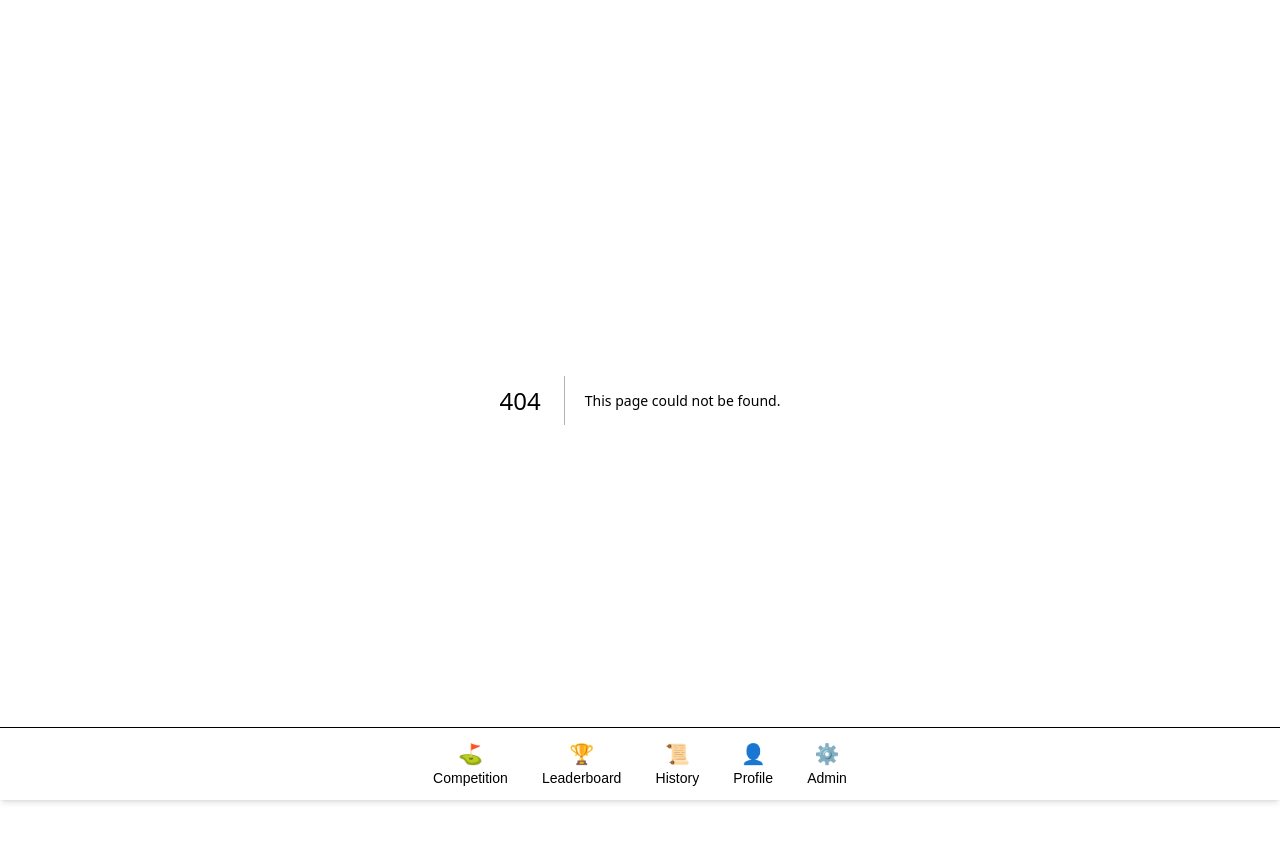
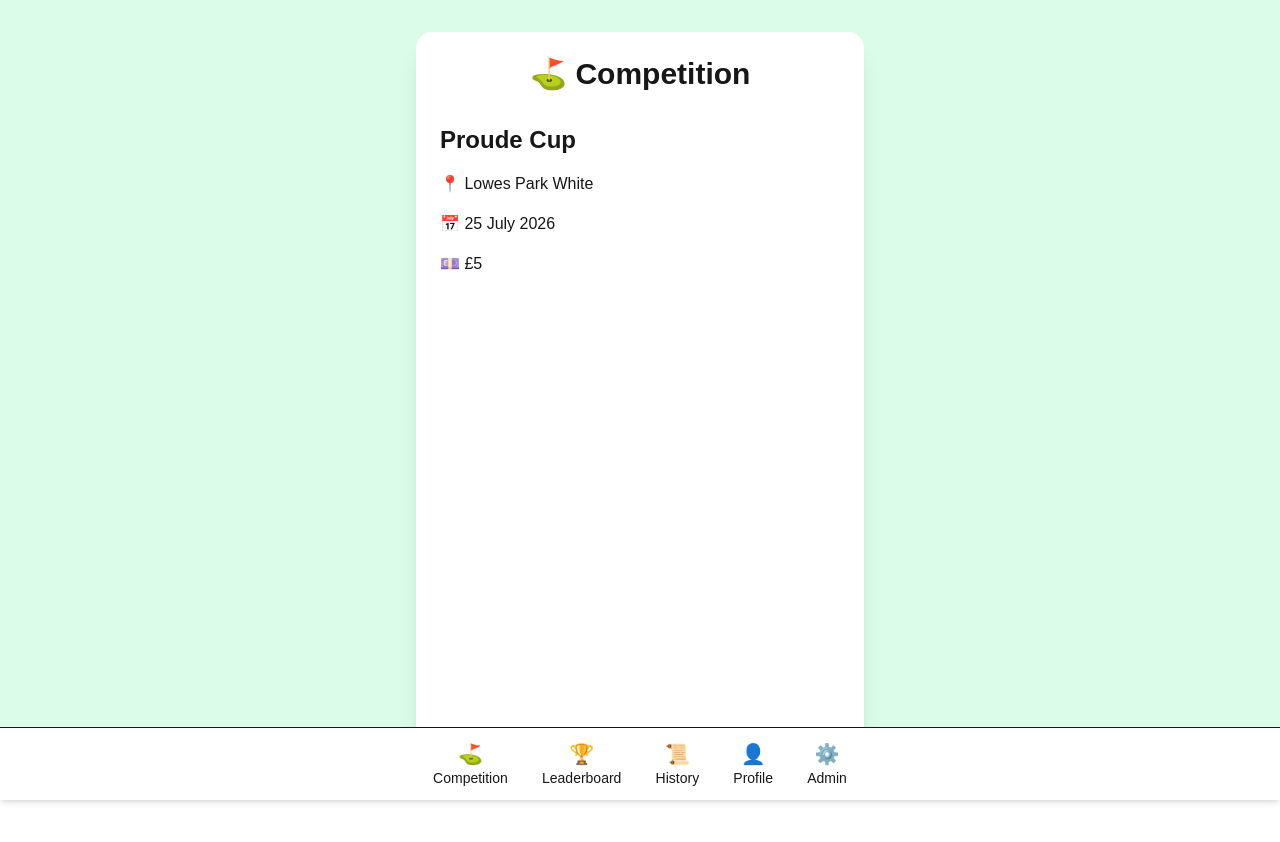
Before and after one commit to stuarthall81/lp5, a Next.js app: page /competition/2026-proude-cup in a window 1280 px wide. Before the commit this address had no page. Shown: the top 842 px of the page. Built offline with nearby package versions, Linux system fonts and the light colour scheme.

Commit message:
Add dynamic competition pages and refactor data structure

```diff
--- /dev/null
+++ b/app/competition/[id]/page.tsx
@@ -0,0 +1,61 @@
+import { competitions } from "@/data/competitions";
+
+type CompetitionPageProps = {
+  params: Promise<{
+    id: string;
+  }>;
+};
+
+export default async function CompetitionPage({
+  params,
+}: CompetitionPageProps) {
+  const { id } = await params;
+
+  const competition = competitions.find(
+    (c) => c.id === id
+  );
+
+  if (!competition) {
+    return (
+      <main className="min-h-screen bg-green-100 flex justify-center px-4 py-8">
+        <div className="w-full max-w-md bg-white rounded-2xl shadow-xl p-6">
+          <h1 className="text-2xl font-bold text-red-600">
+            Competition not found
+          </h1>
+
+          <p className="mt-4">
+            No competition exists with ID:
+          </p>
+
+          <p className="font-semibold mt-2">{id}</p>
+        </div>
+      </main>
+    );
+  }
+
+  return (
+    <main className="min-h-screen bg-green-100 flex justify-center px-4 py-8">
+      <div className="w-full max-w-md bg-white rounded-2xl shadow-xl p-6">
+
+        <h1 className="text-3xl font-bold text-center">
+          ⛳ Competition
+        </h1>
+
+        <div className="mt-8 space-y-4">
+
+          <h2 className="text-2xl font-bold">
+            {competition.name}
+          </h2>
+
+          <p>📍 {competition.course}</p>
+
+          <p>📅 {competition.date}</p>
+
+          <p>💷 £{competition.entryFee}</p>
+
+        </div>
+
+      </div>
+    </main>
+  );
+}
```
Also changed, not shown: data/competitions.ts (renamed from data/competition.ts).
